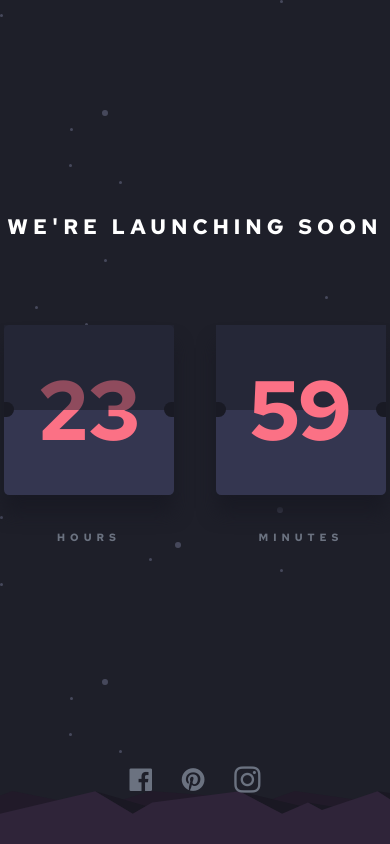
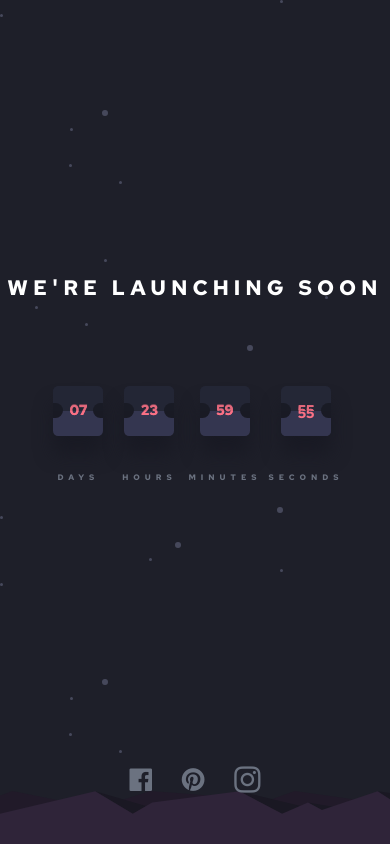
Before and after one commit to mrunalsen/fm-countdown, a React (Vite) app: page / in a window 390 px wide. Built offline with nearby package versions, Linux system fonts and the light colour scheme; the HTML template or start-up script is replaced by a standard one.

Commit message:
feat: mobile responsive

```diff
--- a/src/App.jsx
+++ b/src/App.jsx
@@ -1,5 +1,6 @@
 import './App.scss';
 import Counter from './components/Counter';
+import Headertext from './components/Headertext';
 import Socials from './components/Socials';
 
 function App() {
@@ -8,7 +9,7 @@ function App() {
     <div className='bg-primary h-full'>
       <div className='bg-stars h-full'>
         <div className="bg-hills flex flex-col items-center justify-center h-full">
-          <h1 className='text-white tracking-[5px] text-2xl mt-auto'>WE'RE LAUNCHING SOON</h1>
+          <Headertext text={`WE'RE LAUNCHING SOON`} />
           <Counter />
           <Socials />
         </div>
--- a/src/assets/scss/layout/home.scss
+++ b/src/assets/scss/layout/home.scss
@@ -15,13 +15,11 @@
     }
 
     &timer {
-        background: linear-gradient(
-            to top,
+        background: linear-gradient(to top,
                 #343650 0%,
                 #343650 50%,
                 #252737 50%,
-            #252737 100%
-            );
+                #252737 100%);
         // background: hsl(236, 21%, 26%);
         height: 170px;
         width: 170px;
@@ -29,25 +27,29 @@
         justify-content: center;
         align-items: center;
         box-shadow: 0 18px 18px 0 #191a24;
-        &::before, &::after{
+
+        &::before,
+        &::after {
             content: '';
             position: absolute;
-            bottom:calc(50% - 7px);
+            bottom: calc(50% - 7px);
             width: 10px;
             height: 15px;
             background: #191a24;
             z-index: 2;
         }
 
-        &::before{
+        &::before {
             left: 0;
             border-radius: 0 50px 50px 0;
         }
-        &::after{
+
+        &::after {
             right: 0;
             border-radius: 50px 0 0 50px;
         }
-            >span{
+
+        >span {
             top: 0;
             bottom: 0;
             right: 0;
@@ -56,25 +58,40 @@
             justify-content: center;
             align-items: center;
         }
+
+        @media (max-width : 768px) {
+            height: 50px;
+            width: 50px;
         }
     }
-.flip-container{
+}
+
+.text-timer {
+    @media (min-width : 769px) {
+        font-size: 6rem;
+        line-height: 1;
+    }
+}
+
+.flip-container {
     display: flex;
     justify-content: center;
     align-items: center;
     position: absolute;
     background: #252737;
     overflow: hidden;
-    opacity: 1;
+    opacity: 0.5;
     right: 0;
     top: 0;
     bottom: 50%;
     left: 0;
-    >span{
+
+    >span {
         top: calc(50% + 1px);
     }
 }
-.flip-container-bottom{
+
+.flip-container-bottom {
     position: absolute;
     overflow: hidden;
     display: flex;
@@ -86,83 +103,87 @@
     right: 0;
     z-index: 2;
     transform: rotateX(90deg);
-    >span{
+
+    >span {
         bottom: 50%;
     }
 }
 
-.drop, .drop1 {
+.drop,
+.drop1 {
     animation: drop;
     animation-duration: 1s;
     animation-fill-mode: forwards;
     animation-iteration-count: infinite;
     z-index: 1;
+}
 
+.drop {
+    animation-delay: 500ms;
 }
-.below, .below1{
+
+.below,
+.below1 {
     animation: below;
     animation-duration: 1s;
     animation-fill-mode: forwards;
     animation-iteration-count: infinite;
     z-index: 1;
+}
 
+.below {
+    animation-delay: 500ms;
 }
-.pause-animation{
-    animation-play-state: paused !important;
+
+.overlay {
+    position: absolute;
+    top: 0;
+    bottom: 50%;
+    right: 0;
+    left: 0;
+    background: #252737;
+    opacity: 0.1;
+    z-index: 5;
 }
+
 @keyframes drop {
 
     0% {
         opacity: 0;
+
     }
-    50%{
+
+    50% {
         opacity: 1;
         transform: rotateX(10deg);
     }
-    // 75% {
-    //     // opacity: 0.8;
-    //     transform: translateY(calc(100%)) rotateX(160deg);
-    // }
-    // 99%{
-    //     background: linear-gradient(
-    //         to top,
-    //         #252737 0%,
-    //         #343650 100%,
-    //         );
-    //     }
+
     100% {
-            // opacity: 0;
         transform: translateY(calc(100%)) rotateX(160deg);
-            background: linear-gradient(
-                to top,
+        background: linear-gradient(to top,
                 #343650 0%,
-                    #252737 100%
-                );
+                #252737 100%);
     }
 
 }
+
 @keyframes below {
 
     0% {
         opacity: 0;
         transform: translateY(-50%) rotateX(90deg);
-        background:  #252737;
+        background: #252737;
     }
-    50%{
+
+    50% {
         opacity: 1;
         transform: translateY(-50%) rotateX(90deg);
     }
-    // 75% {
-    //     opacity: 1;
-    //     transform:translateY(0%) rotateX(0deg) ;
-    // }
-    // 90%{
-    //     background: #343650 ;
-    // }
+
     100% {
         opacity: 1;
-        transform:  translateY(0%) rotateX(0deg) ;
-        background: #343650 ;
+        transform: translateY(0%) rotateX(0deg);
+        background: #343650;
     }
 
 }
--- a/src/components/Counter.jsx
+++ b/src/components/Counter.jsx
@@ -3,14 +3,11 @@ import React, { useEffect, useState } from 'react';
 const Counter = () => {
     // Number of days wanted for countdown
     const dayNum = 8;
+    // Initial seconds of 8 days
     const initialSeconds = dayNum * 24 * 60 * 60;
     const [seconds, setSeconds] = useState(initialSeconds);
     const remainingSeconds = seconds % 60;
-    const [animationClass, setAnimationClass] = useState('drop')
-    const [animationClass1, setAnimationClass1] = useState('below')
-    const [resetAnimation, setResetAnimation] = useState(false)
 
-    // Initial seconds of 8 days
     // Format a number with a leading zero if it's a single digit
     const formatNumber = (number) => {
         return number < 10 ? `0${number}` : `${number}`;
@@ -23,15 +20,12 @@ const Counter = () => {
     const minutes = Math.floor((seconds % 3600) / 60);
     // Converting seconds into Seconds
 
+
     /* Initalizing counter interval on page load */
-
     useEffect(() => {
         const timer = setInterval(() => {
             if (seconds > 0) {
                 setSeconds(seconds - 1);
-                setAnimationClass((prevClass) => (prevClass === 'drop'? 'drop1' : 'drop'))
-                setAnimationClass1((prevClass) => (prevClass === 'below'? 'below1' : 'below'))
-                setResetAnimation(true)
             } else {
                 clearInterval(timer);
             }
@@ -42,51 +36,75 @@ const Counter = () => {
         };
     }, [seconds]);
 
-    const onANimationEnd = () => {
-    setResetAnimation(false)
-    }
-
-
     return (
         <div className='flex mt-24'>
-            <div className='flex flex-col items-center mx-4 relative'>
-                <div className="bg-timer relative rounded-md mx-2">
-                    <div className="absolute top-0 right-0 bottom-1/2 left-0 bg-[#252737] opacity-50"></div>
-                    <span className={`text-rose-400 text-8xl p-4 ${hours === 0 ? '' : ''}`}>{formatNumber(days)}</span>
+            {/* Start : Days  */}
+            <div className='flex flex-col items-center mx-1 md:mx-4 relative'>
+                <div className="bg-timer relative flex justify-center items-center overflow-hidden rounded-md mx-2">
+                    <div className="overlay"></div>
+                    <div className={`flip-container ${hours === 0 ? 'drop1' : ''}`}>
+                        <span className='text-rose-400 absolute text-timer'>{formatNumber(days)}</span>
                     </div>
-                <span className='text-gray-500 tracking-[5px] text-xs mt-10'>DAYS</span>
+                    <div className={`flip-container-bottom ${hours === 0 ? 'below1' : ''}`}>
+                        <span className='text-rose-400 absolute text-timer'>{formatNumber(days)}</span>
                     </div>
-            <div className='flex flex-col items-center mx-4 relative'>
-                <div className="bg-timer relative rounded-md mx-2">
-                    <div className="absolute top-0 right-0 bottom-1/2 left-0 bg-[#252737] opacity-50"></div>
-                    <span className={`text-rose-400 text-8xl p-4 ${minutes === 0 ? '' : ''}`}>{formatNumber(hours)}</span>
+                    <span className='text-rose-400 absolute text-timer'>{formatNumber(days)}</span>
+                    <span className='text-rose-400 text-timer'>{formatNumber(days)}</span>
                 </div>
-                <span className='text-gray-500 tracking-[5px] text-xs mt-10'>HOURS</span>
+                <span className='text-gray-500 text-[8px] sm:text-sm tracking-[5px] mt-10'>DAYS</span>
             </div>
-            <div className='flex flex-col items-center mx-4 relative'>
-                <div className={`bg-timer relative rounded-md mx-2`}>
-                    <div className={`flip-container ${remainingSeconds === 0 ? 'drop' : ''}`}>
-                        <span className={`text-rose-400 absolute text-8xl${remainingSeconds === 0 ? 'drop' : ''}`}>{formatNumber(minutes)}</span>
+            {/* End : Days  */}
+
+            {/* Start : Hours  */}
+            <div className='flex flex-col items-center mx-1 md:mx-4 relative'>
+                <div className="bg-timer relative flex justify-center items-center overflow-hidden rounded-md mx-2">
+                    <div className="overlay"></div>
+                    <div className={`flip-container ${minutes === 0 ? 'drop1' : ''}`}>
+                        <span className='text-rose-400 absolute text-timer'>{formatNumber(hours)}</span>
                     </div>
-                    <span className={`text-rose-400 text-8xl p-4 ${remainingSeconds === 0 ? '' : ''}`}>{formatNumber(minutes)}</span>
+                    <div className={`flip-container-bottom ${minutes === 0 ? 'below1' : ''}`}>
+                        <span className='text-rose-400 absolute text-timer'>{formatNumber(hours)}</span>
                     </div>
-                <span className='text-gray-500 tracking-[5px] text-xs mt-10'>MINUTES</span>
+                    <span className='text-rose-400 absolute text-timer'>{formatNumber(hours)}</span>
+                    <span className='text-rose-400 text-timer'>{formatNumber(hours)}</span>
                 </div>
-            {/* Start : main working  */}
-            <div className='flex flex-col items-center mx-4 relative'>
+                <span className='text-gray-500 text-[8px] sm:text-sm tracking-[5px] mt-10'>HOURS</span>
+            </div>
+            {/* End : Hours  */}
+
+            {/* Start : Minutes  */}
+            <div className='flex flex-col items-center mx-1 md:mx-4 relative'>
                 <div className="bg-timer relative flex justify-center items-center overflow-hidden rounded-md mx-2">
-                    <div className={`flip-container ${animationClass} ${resetAnimation ? 'pause-animation' : ''}`}>
-                        <span className='text-rose-400 absolute text-8xl'>{formatNumber(remainingSeconds)}</span>
+                    <div className="overlay"></div>
+                    <div className={`flip-container ${remainingSeconds === 0 ? 'drop1' : ''}`}>
+                        <span className='text-rose-400 absolute text-timer'>{formatNumber(minutes)}</span>
                     </div>
-                    <div className={`flip-container-bottom ${animationClass1} ${resetAnimation ? 'pause-animation' : ''}`} onAnimationEnd={onANimationEnd}>
-                        <span className='text-rose-400 absolute text-8xl'>{formatNumber(remainingSeconds)}</span>
+                    <div className={`flip-container-bottom ${remainingSeconds === 0 ? 'below1' : ''}`}>
+                        <span className='text-rose-400 absolute text-timer'>{formatNumber(minutes)}</span>
                     </div>
-                    <span className='text-rose-400 absolute text-8xl'>{formatNumber(remainingSeconds)}</span>
-                    <span className='text-rose-400 text-8xl'>{formatNumber(remainingSeconds)}</span>
+                    <span className='text-rose-400 absolute text-timer'>{formatNumber(minutes)}</span>
+                    <span className='text-rose-400 text-timer'>{formatNumber(minutes)}</span>
                 </div>
-                <span className='text-gray-500 tracking-[5px] text-xs mt-10'>SECONDS</span>
+                <span className='text-gray-500 text-[8px] sm:text-sm tracking-[5px] mt-10'>MINUTES</span>
             </div>
-            {/* End : main working  */}
+            {/* End : Minutes  */}
+
+            {/* Start : Seconds  */}
+            <div className='flex flex-col items-center mx-1 md:mx-4 relative'>
+                <div className="bg-timer relative flex justify-center items-center overflow-hidden rounded-md mx-2">
+                    <div className="overlay"></div>
+                    <div className={`flip-container drop`}>
+                        <span className='text-rose-400 absolute text-timer'>{formatNumber(remainingSeconds)}</span>
+                    </div>
+                    <div className={`flip-container-bottom below`}>
+                        <span className='text-rose-400 absolute text-timer'>{formatNumber(remainingSeconds)}</span>
+                    </div>
+                    <span className='text-rose-400 absolute text-timer'>{formatNumber(remainingSeconds)}</span>
+                    <span className='text-rose-400 text-timer'>{formatNumber(remainingSeconds)}</span>
+                </div>
+                <span className='text-gray-500 text-[8px] sm:text-sm tracking-[5px] mt-10'>SECONDS</span>
+            </div>
+            {/* End : Seconds  */}
         </div>
     );
 };
--- /dev/null
+++ b/src/components/Headertext.jsx
@@ -0,0 +1,11 @@
+import React from 'react';
+
+const Headertext = ({ text }) => {
+    return (
+        <>
+            <h1 className='text-white text-center tracking-[5px] text-2xl mt-auto'>{text}</h1>
+        </>
+    );
+};
+
+export default Headertext;
```
Lines whose indentation alone changed are shown as unchanged.
